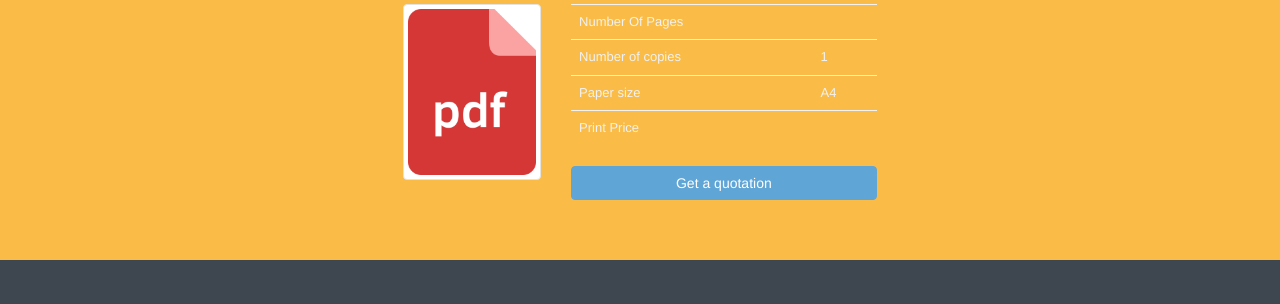
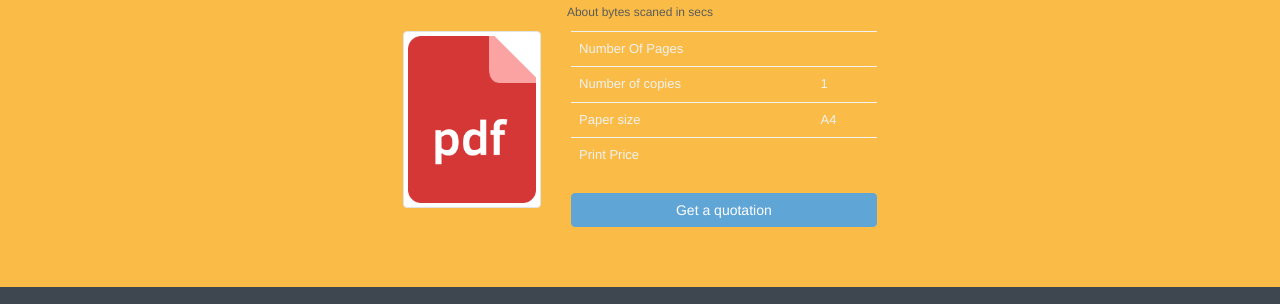
Before and after one commit to exuusdevteam/asprin, a plain HTML site: page webapp/index.html at #/offers/ in a window 1280 px wide. Shown: the part 196-500 px from the top of the page. Drawn offline with Linux system fonts and the light colour scheme.

Commit message:
added filesize and time bind

```diff
--- a/webapp/views/offers.html
+++ b/webapp/views/offers.html
@@ -26,6 +26,7 @@
    <div class="row">
       <div class="col-md-12">
 		  <h1 class="header-of"><span ng-bind="filename"></span> Print details</h1>
+		  <p class="text-center">About <span ng-bind='size'></span> bytes scaned in <span ng-bind="time"></span> secs</p>
       </div>
    </div>
    <div class="row" >
```
